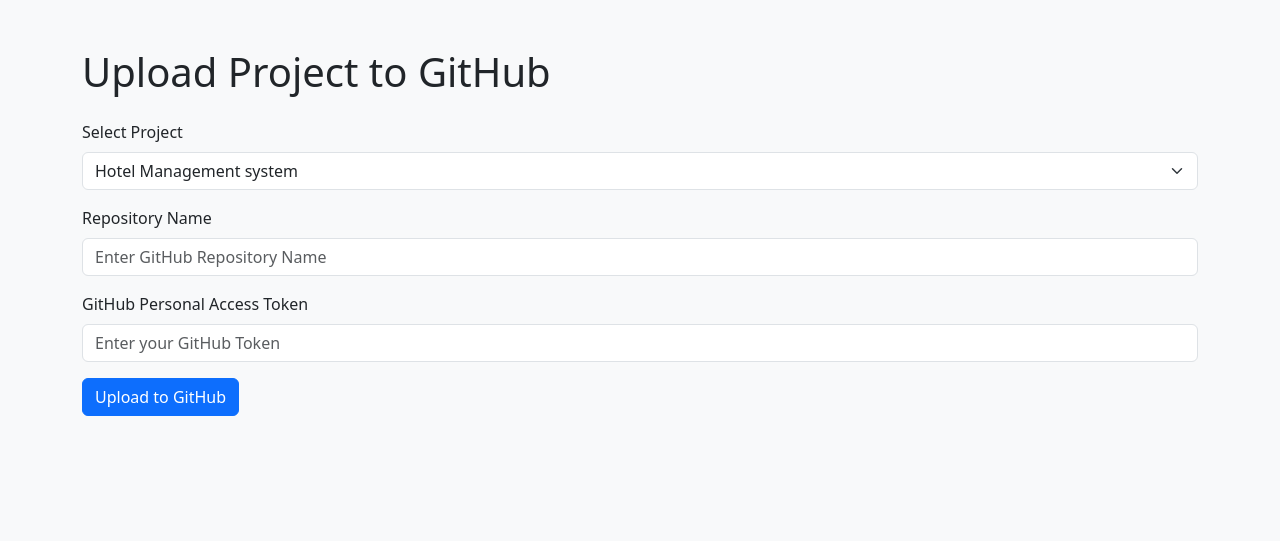
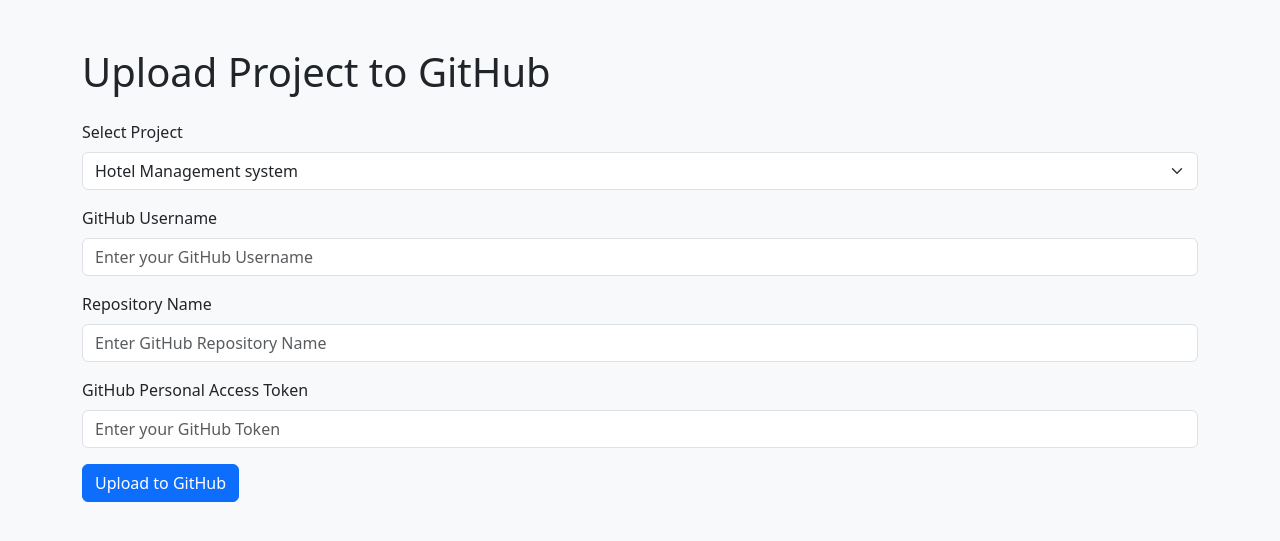
Before and after one commit to aayush598/BackendPilot, a Flask app: page /upload_github in a window 1280 px wide. Shown: the top 541 px of the page. Run offline with Flask 3, Linux system fonts and the light colour scheme; data comes from the database, SQL or seed files in the repository; some libraries are stand-ins or nearby versions.

Commit message:
complete github code push

```diff
--- a/app/routes/api.py
+++ b/app/routes/api.py
@@ -100,6 +100,11 @@
         if not project_name:
             return jsonify({"success": False, "message": "Project name missing."}), 400
 
+        # Get the GitHub username from the input
+        github_username = data.get('github_username')
+        if not github_username:
+            return jsonify({"success": False, "message": "GitHub username missing."}), 400
+
         project_path = os.path.join('generated_projects', project_name)
 
         result = github_uploader.upload_to_github(project_path, data)
@@ -109,7 +114,6 @@
         return jsonify({"success": False, "message": str(e)}), 500
 
 
-
 @api.route('/deploy_render', methods=['POST'])
 def deploy_render():
     data = "data"
--- a/app/templates/upload_to_github.html
+++ b/app/templates/upload_to_github.html
@@ -16,6 +16,11 @@
             <select class="form-select" id="projectName" name="project_name" required>
                 <!-- Options will be dynamically populated from backend -->
             </select>
+        </div>
+
+        <div class="mb-3">
+            <label for="githubUsername" class="form-label">GitHub Username</label>
+            <input type="text" class="form-control" id="githubUsername" name="github_username" placeholder="Enter your GitHub Username" required>
         </div>
 
         <div class="mb-3">
@@ -56,6 +61,7 @@
 
         const formData = {
             project_name: document.getElementById('projectName').value,
+            github_username: document.getElementById('githubUsername').value,  // Get username
             repo_name: document.getElementById('repoName').value,
             github_token: document.getElementById('githubToken').value,
         };
```
Also changed, not shown: app/services/github_uploader.py (+5 -4 lines).
